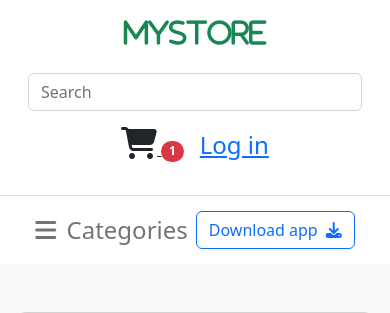
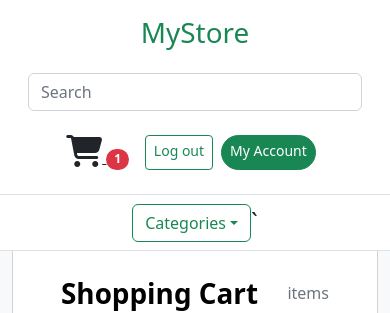
Before and after one commit to anani92/Python-project, a Django app: template storeapp/templates/store/cart.html in a window 390 px wide. Shown: the top 313 px of the page. Run offline with Django 3.2, Linux system fonts and the light colour scheme; the template is opened without the code that fills it, so the values that code supplies are empty; some libraries are stand-ins or nearby versions.

Commit message:
adding header and footer

```diff
--- a/storeapp/templates/store/cart.html
+++ b/storeapp/templates/store/cart.html
@@ -23,38 +23,45 @@
     <link rel="stylesheet" href="{% static 'store/css/styles.css' %}" />
 </head>
 <body>
-    <header>
-        <div class="bignav sticky-top">
+
+<header class="container main_header" style="height: 180px;">
+    <div class="bignav fixed-top">
     <!-- Jumbotron -->
         <div class="p-3 text-center bg-white border-bottom jumb sticky-top">
             <div class="container">
             <div class="row">
                 <div class="col-md-4 d-flex justify-content-center justify-content-md-start mb-3 mb-md-0">
-                    <a href="/" class="ms-md-2">
-                        <h1><i class="fas fa-h1 text-success"> MyStore</i></h1>
+                <a href="#!" class="ms-md-2 text-success text-decoration-none">
+                    <h1>MyStore</h1>
                 </a>
                 </div>
 
                 <div class="col-md-4">
                 <form class="d-flex input-group w-auto my-auto mb-3 mb-md-0">
-                    <input autocomplete="off" type="search" class="form-control rounded" placeholder="Search" />
-                    <span class="input-group-text border-0 d-none d-lg-flex"><i class="fas fa-search"></i></span>
+                    <input
+                    autocomplete="off"
+                    type="search"
+                    class="form-control rounded"
+                    placeholder="Search"
+                    />
+                    <span class="input-group-text border-0 d-none d-lg-flex"
+                    ><i class="fas fa-search"></i
+                    ></span>
                 </form>
                 </div>
 
                 <div class="col-md-4 d-flex justify-content-center justify-content-md-end align-items-center">
-                    <div class="d-flex">
+                <div class="d-flex my-2">
                     <!-- Cart -->
                     <a class="text-reset me-3" href="#">
                     <span><i class="fas fa-shopping-cart"></i></span>
                     <span class="badge rounded-pill badge-notification bg-danger">1</span>
                     </a>
+
                     <!-- User -->
-                    <div class="dropdown">
-                        <a  href="#"><p>Log in</p>
-                        </a>
+                    <a href="/login"  class="btn btn-outline-success btn-sm">Log out</a>
+                    <a href="/signup"  class="btn btn-success btn-sm mx-2 rounded-pill">My Account</a>
 
-                    </div>
                 </div>
                 </div>
             </div>
@@ -62,40 +69,42 @@
         </div>
         <!-- Jumbotron -->
 
-            <nav class="navbar navbar-expand-lg navbar-light bg-white sticky-top">
+        <nav class="navbar navbar-expand-lg navbar-light bg-white sticky-top border-bottom">
             <!-- Container wrapper -->
-            <div class="container justify-content-center justify-content-md-between">
+            <div class="container justify-content-center justify-content-around">
             <!-- Left links -->
-                <ul class="navbar-nav flex-row">
-                <li class="nav-item me-2 me-lg-0">
-                    <a class="nav-link" href="#" role="button" data-mdb-toggle="sidenav" data-mdb-target="#sidenav-1"
-                    class="btn shadow-0 p-0 me-3" aria-controls="#sidenav-1" aria-haspopup="true">
-                    <i class="fas fa-bars me-1"></i>
-                    <span>Categories</span>
-                    </a>
+            <ul class="navbar-nav flex-row font-weight-bold">
+                <li class="nav-item dropdown">
+                    <span class="btn btn-outline-success dropdown-toggle font-weight-bold" id="dropdownMenuButton" data-toggle="dropdown" aria-haspopup="true" aria-expanded="false">Categories</span>
+                    <div class="dropdown-menu" aria-labelledby="dropdownMenuButton">
+                    <a class="dropdown-item" href="#">All Products</a>
+                    <hr class="dropdown-divider">
+                    <a class="dropdown-item" href="#">Vegetables</a>
+                    <a class="dropdown-item" href="#">Fruit</a>
+                    </div>
                 </li>
-                <li class="nav-item me-2 me-lg-0 d-none d-md-inline-block">
+                <li class="nav-item me-2 me-lg-0 d-none d-md-inline-block mx-4">
                 <a class="nav-link" href="#">Bestsellers</a>
+                </li>`
+                <li class="nav-item me-2 me-lg-0 d-none d-md-inline-block mx-4">
+                <a class="nav-link" href="#">Sales</a>
                 </li>
-                <li class="nav-item me-2 me-lg-0 d-none d-md-inline-block">
-                    <a class="nav-link" href="#">Inspirations</a>
-                </li>
-                <li class="nav-item me-2 me-lg-0 d-none d-md-inline-block">
+                <li class="nav-item me-2 me-lg-0 d-none d-md-inline-block mx-4">
                 <a class="nav-link" href="#">About</a>
                 </li>
-                <li class="nav-item me-2 me-lg-0 d-none d-md-inline-block">
+                <li class="nav-item me-2 me-lg-0 d-none d-md-inline-block mx-4">
                 <a class="nav-link" href="#">Contact</a>
                 </li>
+                <li class="nav-item me-2 me-lg-0 d-none d-md-inline-block mx-5 ">
+                <a class="nav-link btn btn-warning font-weight-bold" href="/seller_signup">Seller Account</a>
+                </li>
             </ul>
-                <!-- Left links -->
-
-                <button class="btn btn-outline-primary" data-mdb-ripple-color="dark" type="button">
-                Download app<i class="fas fa-download ms-2"></i>
-                </button>
             </div>
-            <!-- Container wrapper -->
         </nav>
     </div>
+</header>
+
+
 <section class="h-100 bg-light">
         <div class="container py-5 h-100">
         <div class="row d-flex justify-content-center align-items-center h-100">
@@ -171,5 +180,71 @@
         </div>
         </div>
 </section>
+
+
+<!-- footer -->
+<footer class="bg-light text-center text-white col-10 container">
+    <!-- Grid container -->
+    <div class="container p-4 pb-0">
+        <!-- Section: Social media -->
+        <section class="mb-1">
+        <h3 class="text-black">Contact Us:</h3>
+        <!-- Facebook -->
+        <a
+            class="btn text-white btn-floating m-1"
+            style="background-color: #3b5998;"
+            href="#!"
+            role="button"
+            ><i class="fab fa-facebook-f"></i
+        ></a>
+
+        <!-- Twitter -->
+        <a
+            class="btn text-white btn-floating m-1"
+            style="background-color: #55acee;"
+            href="#!"
+            role="button"
+            ><i class="fab fa-twitter"></i
+        ></a>
+
+
+        <!-- Instagram -->
+        <a
+            class="btn text-white btn-floating m-1"
+            style="background-color: #ac2bac;"
+            href="#!"
+            role="button"
+            ><i class="fab fa-instagram"></i
+        ></a>
+
+        <!-- Linkedin -->
+        <a
+            class="btn text-white btn-floating m-1"
+            style="background-color: #0082ca;"
+            href="#!"
+            role="button"
+            ><i class="fab fa-linkedin-in"></i
+        ></a>
+
+        </section>
+        <!-- Section: Social media -->
+    </div>
+    <!-- Grid container -->
+
+    <!-- Copyright -->
+    <div class="text-center p-3" style="background-color: rgba(0, 0, 0, 0.2);">
+        © 2022 Copyright:
+        <a class="text-white" href="https://mdbootstrap.com/">MyStore.com</a>
+    </div>
+    <!-- Copyright -->
+</footer>
+<!-- end footer -->
+
+
+<script src="https://cdn.jsdelivr.net/npm/bootstrap@5.2.2/dist/js/bootstrap.bundle.min.js" integrity="sha384-OERcA2EqjJCMA+/3y+gxIOqMEjwtxJY7qPCqsdltbNJuaOe923+mo//f6V8Qbsw3" crossorigin="anonymous"></script>
+<script src="https://code.jquery.com/jquery-3.2.1.slim.min.js" integrity="sha384-KJ3o2DKtIkvYIK3UENzmM7KCkRr/rE9/Qpg6aAZGJwFDMVNA/GpGFF93hXpG5KkN" crossorigin="anonymous"></script>
+<script src="https://cdnjs.cloudflare.com/ajax/libs/popper.js/1.12.9/umd/popper.min.js" integrity="sha384-ApNbgh9B+Y1QKtv3Rn7W3mgPxhU9K/ScQsAP7hUibX39j7fakFPskvXusvfa0b4Q" crossorigin="anonymous"></script>
+<script src="https://maxcdn.bootstrapcdn.com/bootstrap/4.0.0/js/bootstrap.min.js" integrity="sha384-JZR6Spejh4U02d8jOt6vLEHfe/JQGiRRSQQxSfFWpi1MquVdAyjUar5+76PVCmYl" crossorigin="anonymous"></script>
+<script src="https://kit.fontawesome.com/27d8b168ea.js" crossorigin="anonymous"></script>
 </body>
 </html>
```
Lines whose indentation alone changed are shown as unchanged.
